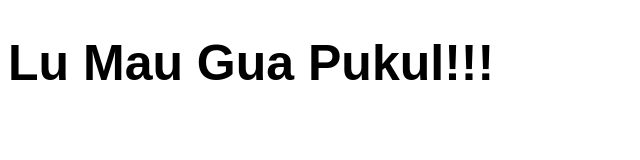
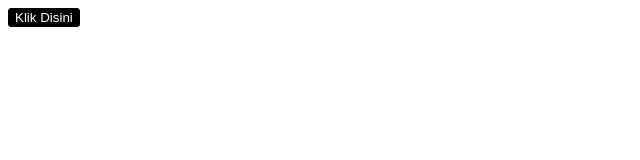
Before and after one commit to dimasAgung99/dimasAgung99.github.io, a plain HTML site: page index.html in a window 1280 px wide. Shown: the whole page, without its empty margins (0-640 px from the left). Drawn offline with Linux system fonts and the light colour scheme.

Commit message:
modif file index.html dan menambahkan file script.js

```diff
--- a/index.html
+++ b/index.html
@@ -5,17 +5,19 @@
     <meta name="viewport" content="width=device-width,initial-scale=1">
     <style>
 
-      h1{
+      button{
 
-        font-family: Arial,Sans-Serif;
-        font-size: 50px;
-        font-weight: bold;
+        border: 1px solid black;
+        border-radius: 3px;
+        background-color: black;
+        color: white;
 
       }
 
     </style>
   </head>
   <body>
-    <h1>Lu Mau Gua Pukul!!!</h1>
+    <button onclick="klik()">Klik Disini</button>
+    <script src="script.js"></script>
   </body>
 </html>
--- /dev/null
+++ b/script.js
@@ -0,0 +1,5 @@
+function klik(){
+
+  alert("lu mau gua pukul !!!");
+
+}
```
